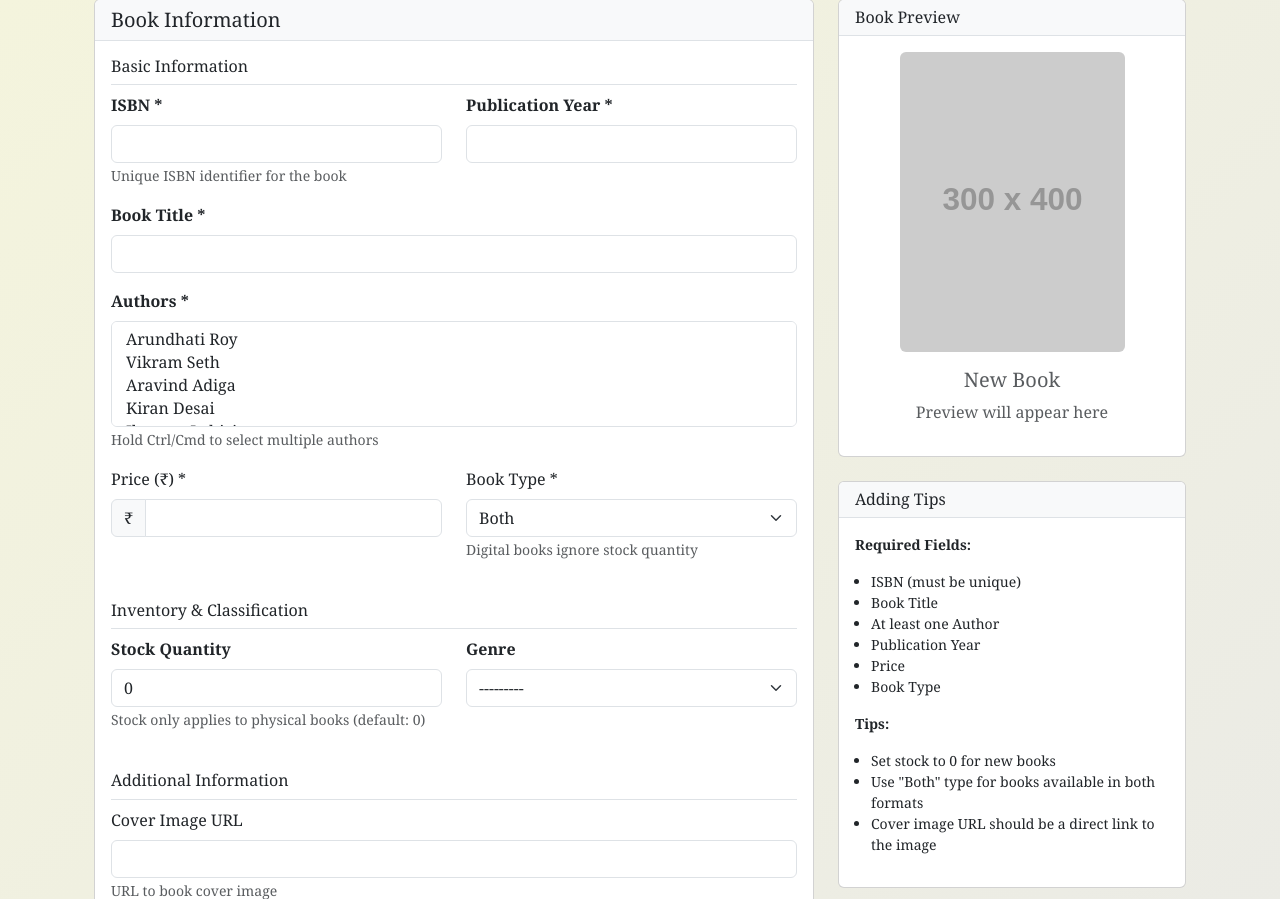
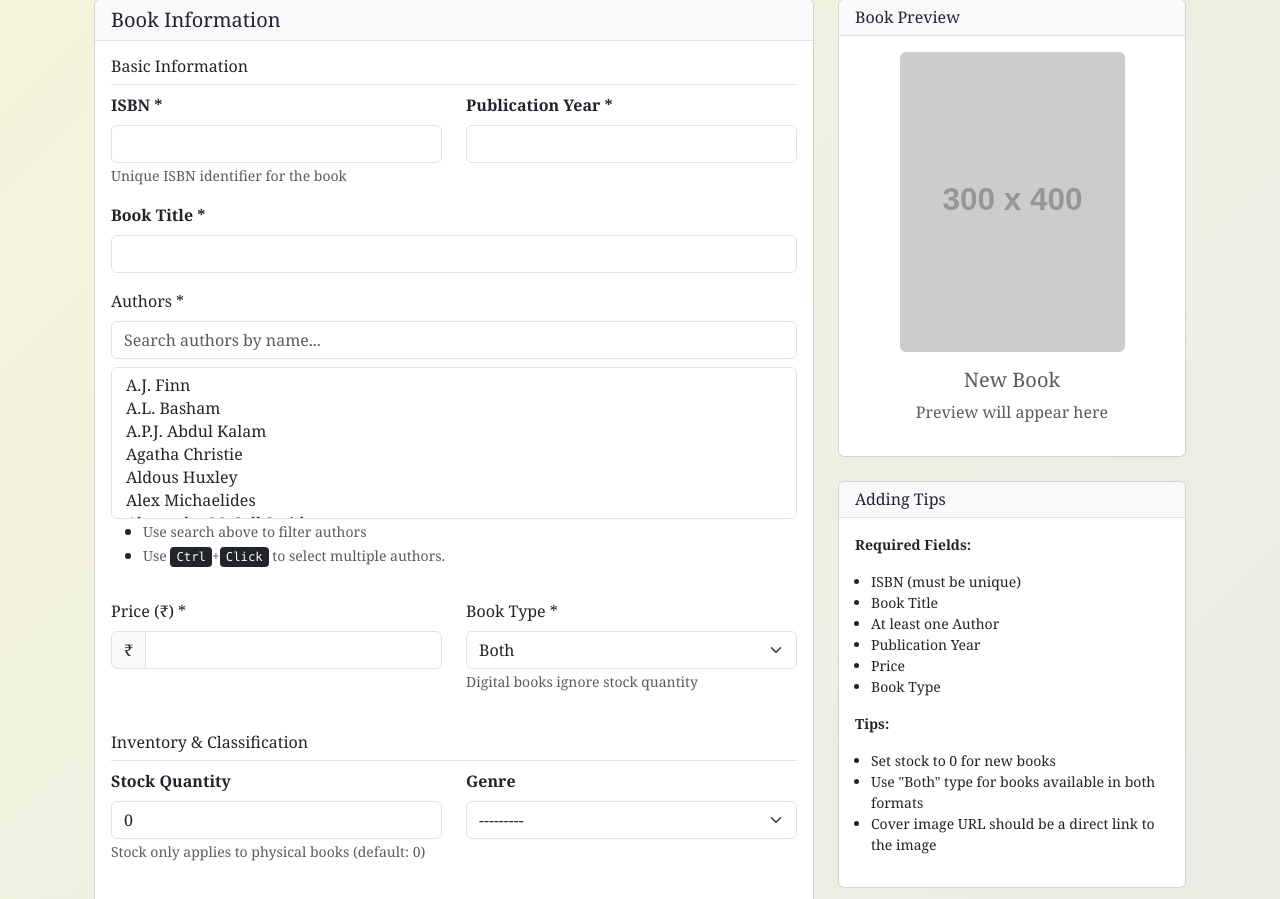
Before and after one commit to devadathsreelayam/BookStore, a Django app: page /admin-books/add/ in a window 1280 px wide. Shown: the part 241-1140 px from the top of the page. Run offline with Django 5.2, Linux system fonts and the light colour scheme; a user stored in the database is signed in; data comes from the database, SQL or seed files in the repository; grey boxes labelled with a size stand in for pictures from a placeholder-image service; some libraries are stand-ins or nearby versions.

Commit message:
Feat: Search authors function in book add form.

```diff
--- a/bookapp/templates/admin/book_detail.html
+++ b/bookapp/templates/admin/book_detail.html
@@ -102,13 +102,32 @@
                                 <label for="{{ form.authors.id_for_label }}" class="form-label">
                                     {{ form.authors.label }}
                                 </label>
-                                {{ form.authors }}
+
+                                <!-- Search input for filtering -->
+                                <input type="text" class="form-control mb-2" id="authorSearch"
+                                       placeholder="Search authors by name..."
+                                       onkeyup="filterAuthors()">
+
+                                <select name="{{ form.authors.name }}" id="{{ form.authors.id_for_label }}"
+                                        class="form-select" multiple size="6">
+                                    {% for author in all_authors %}
+                                    <option value="{{ author.id }}"
+                                            {% if author in form.authors.value %}selected{% endif %}
+                                            data-author-name="{{ author.name|lower }}">
+                                        {{ author.name }}
+                                    </option>
+                                    {% endfor %}
+                                </select>
+
                                 {% if form.authors.errors %}
                                 <div class="text-danger small mt-1">
                                     {{ form.authors.errors }}
                                 </div>
                                 {% endif %}
-                                <small class="form-text text-muted">Hold Ctrl/Cmd to select multiple authors</small>
+                                <ul>
+                                    <li><small class="form-text text-muted">Use search above to filter authors</small></li>
+                                    <li><small class="form-text text-muted">Use <kbd>Ctrl</kbd>+<kbd>Click</kbd> to select multiple authors.</small></li>
+                                </ul>
                             </div>
 
                             <!-- Price -->
@@ -483,6 +502,20 @@
         }
     }, 3000);
 }
+
+function filterAuthors() {
+    const searchTerm = document.getElementById('authorSearch').value.toLowerCase();
+    const options = document.querySelectorAll('#{{ form.authors.id_for_label }} option');
+
+    options.forEach(option => {
+        const authorName = option.dataset.authorName;
+        if (authorName.includes(searchTerm)) {
+            option.style.display = '';
+        } else {
+            option.style.display = 'none';
+        }
+    });
+}
 </script>
 {% endblock %}
 
```
